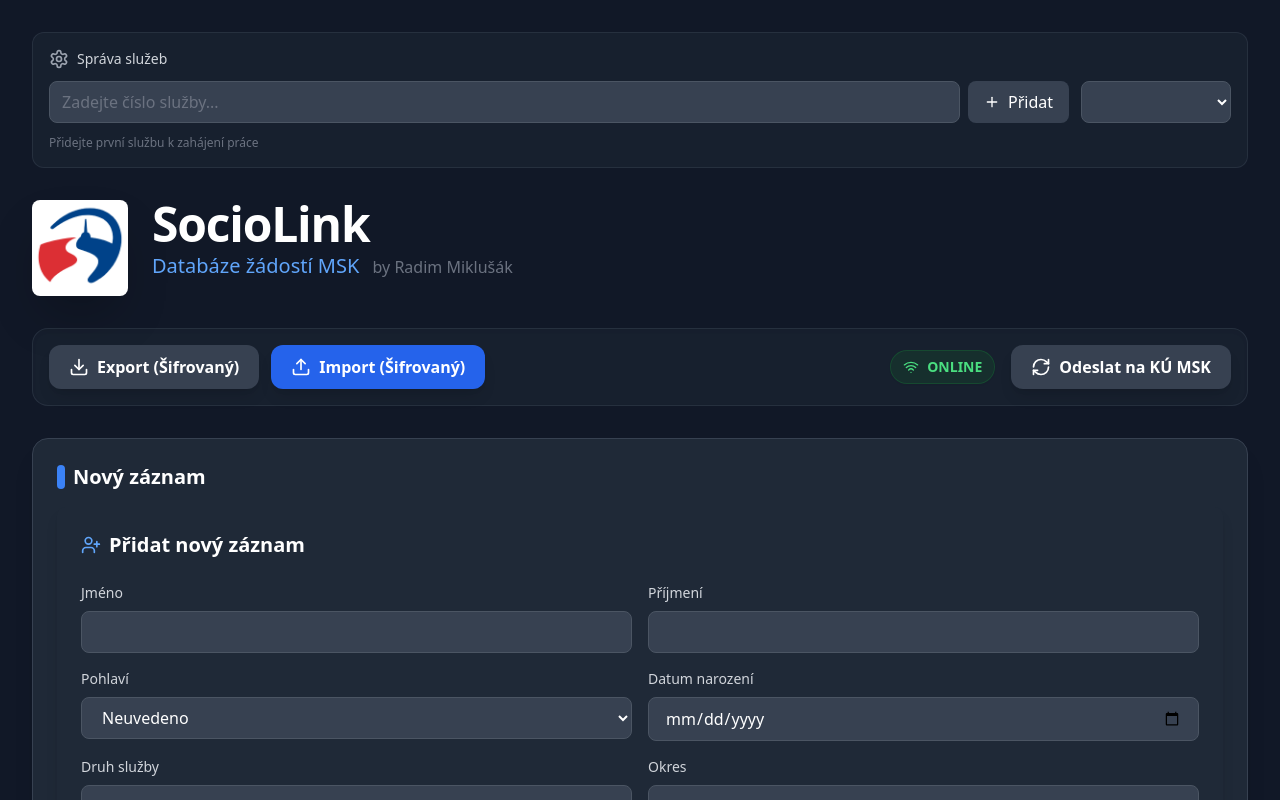
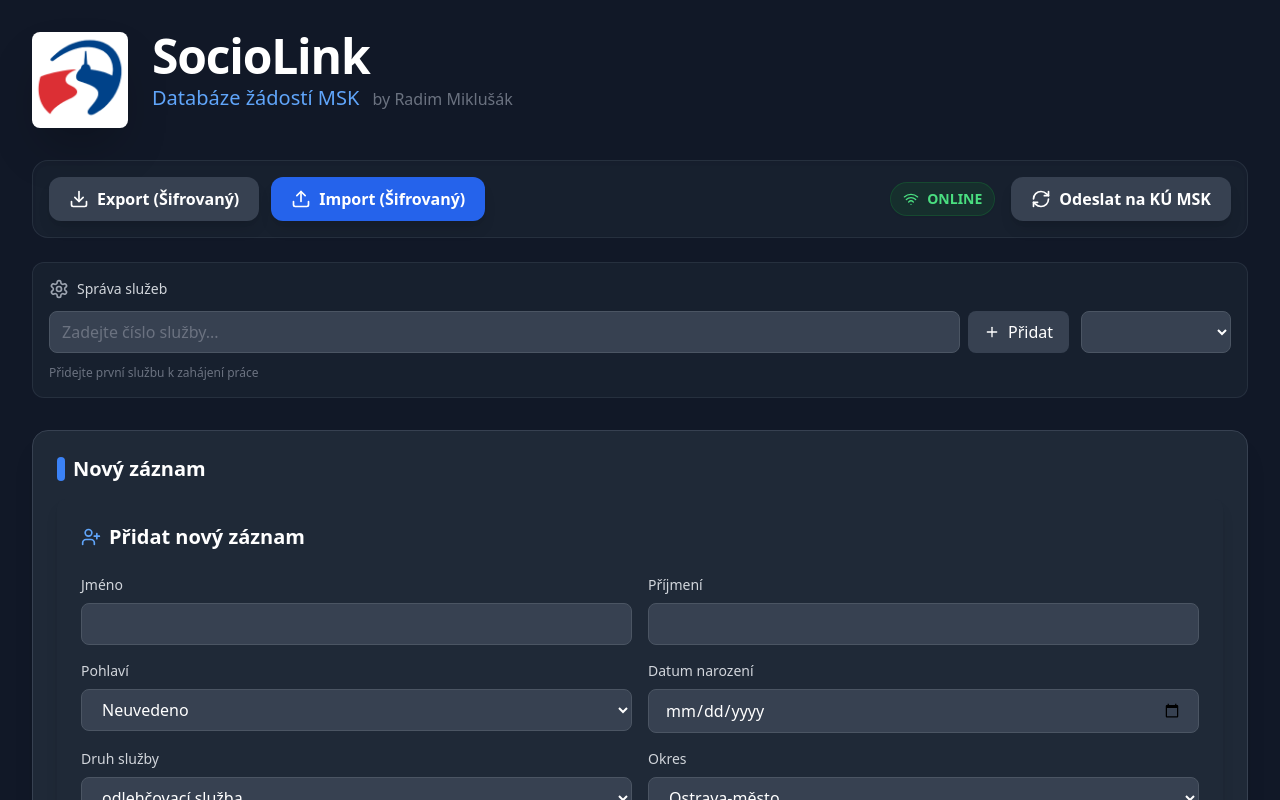
Before and after one commit to ddamianus/SocioLink, a React (Vite) app: page / in a window 1280 px wide. Shown: the top 800 px of the page. Built offline with nearby package versions, Linux system fonts and the light colour scheme.

Commit message:
Updated App.tsx

```diff
--- a/src/App.tsx
+++ b/src/App.tsx
@@ -22,12 +22,10 @@
   const [syncing, setSyncing] = useState(false);
   const [isOnline, setIsOnline] = useState(navigator.onLine);
 
-  // Stavy pro heslovací okno
   const [passwordDialogOpen, setPasswordDialogOpen] = useState(false);
   const [passwordDialogMode, setPasswordDialogMode] = useState<'export' | 'import'>('export');
   const [importingEncrypted, setImportingEncrypted] = useState(false);
 
-  // OPRAVA: Místo useState používáme useRef, abychom zabránili zamrznutí v Bolt.new
   const pendingFileRef = useRef<File | null>(null);
   const fileInputRef = useRef<HTMLInputElement>(null);
 
@@ -55,7 +53,6 @@
     loadRecords();
 
     const handleStatusChange = () => setIsOnline(navigator.onLine);
-
     window.addEventListener('online', handleStatusChange);
     window.addEventListener('offline', handleStatusChange);
 
@@ -106,8 +103,6 @@
   const handleImportFile = async (e: React.ChangeEvent<HTMLInputElement>) => {
     const file = e.target.files?.[0];
     if (!file) return;
-
-    // Uložíme soubor BEZPEČNĚ do reference, což zabrání zamrznutí!
     pendingFileRef.current = file;
     setPasswordDialogMode('import');
     setPasswordDialogOpen(true);
@@ -116,42 +111,28 @@
   const handleImportWithPassword = async (password: string) => {
     const file = pendingFileRef.current;
     if (!file) return;
-
     setImportingEncrypted(true);
-
     try {
       const fileContent = await file.text();
       const { records: importedRecords, error } = await decryptEncryptedJSON(fileContent, password);
-
       if (error) {
         alert(`Import chyba: ${error}`);
         return;
       }
-
-      const recordsWithServiceId = importedRecords.map((r: any) => ({
-        ...r,
-        serviceId
-      }));
-
+      const recordsWithServiceId = importedRecords.map((r: any) => ({ ...r, serviceId }));
       for (const record of recordsWithServiceId) {
         await db.records.add(record);
       }
-
       loadRecords();
       alert(`Úspěšně importováno ${recordsWithServiceId.length} záznamů.`);
-
       setPasswordDialogOpen(false);
       pendingFileRef.current = null;
-      if (fileInputRef.current) {
-        fileInputRef.current.value = '';
-      }
+      if (fileInputRef.current) fileInputRef.current.value = '';
     } catch (error) {
       alert(`Chyba při importu: ${error instanceof Error ? error.message : 'Neznámá chyba'}`);
       setPasswordDialogOpen(false);
       pendingFileRef.current = null;
-      if (fileInputRef.current) {
-        fileInputRef.current.value = '';
-      }
+      if (fileInputRef.current) fileInputRef.current.value = '';
     } finally {
       setImportingEncrypted(false);
     }
@@ -161,9 +142,7 @@
     setPasswordDialogOpen(false);
     if (passwordDialogMode === 'import') {
       pendingFileRef.current = null;
-      if (fileInputRef.current) {
-        fileInputRef.current.value = '';
-      }
+      if (fileInputRef.current) fileInputRef.current.value = '';
     }
   };
 
@@ -173,7 +152,6 @@
       return;
     }
     setSyncing(true);
-
     const payload = records.map(r => ({
       identifikatorSluzby: r.serviceId,
       druhSluzby: r.druhSluzby,
@@ -181,39 +159,24 @@
       okres: r.okres,
       hash: r.hash
     }));
-
-    console.log('=== DATA MINIMIZATION PAYLOAD ===');
-    console.log(`Počet záznamů: ${payload.length}`);
-    console.log('Odesílané data (bez jména, příjmení, data narození):');
     console.table(payload);
-    console.log('=== KONEC PAYLOADU ===');
-
     setTimeout(() => {
       setSyncing(false);
-      alert(`Synchronizace dokončena.\n${payload.length} záznamů bylo připraveno pro odeslání na KÚ MSK.`);
+      alert(`Synchronizace dokončena.\n${payload.length} záznamů bylo připraveno pro odeslání.`);
     }, 1000);
   };
 
   return (
     <div className="min-h-screen bg-gray-900">
       <div className="max-w-7xl mx-auto px-4 sm:px-6 lg:px-8 py-8">
-        <ServiceIdSelector
-          serviceId={serviceId}
-          serviceIds={serviceIds}
-          onServiceIdChange={handleServiceIdChange}
-          onAddServiceId={handleAddServiceId}
-        />
 
-        <div className="mt-8 mb-8">
+        {/* 1. SEKCIE: LOGO A NÁZEV */}
         <div className="flex flex-col md:flex-row items-center md:items-start gap-6 mb-8">
           <img
             src="/logo-msk.png"
             alt="Logo MSK"
             className="h-24 w-auto object-contain rounded-lg shadow-2xl"
-              onError={(e) => {
-                const target = e.target as HTMLImageElement;
-                target.style.display = 'none';
-              }}
+            onError={(e) => { (e.target as HTMLImageElement).style.display = 'none'; }}
           />
           <div className="text-center md:text-left">
             <h1 className="text-5xl font-extrabold text-white tracking-tight">SocioLink</h1>
@@ -223,7 +186,8 @@
           </div>
         </div>
 
-          <div className="flex flex-col gap-4 md:flex-row md:items-center md:justify-between bg-gray-800/50 p-4 rounded-2xl border border-gray-700/50 shadow-inner">
+        {/* 2. SEKCIE: TLAČÍTKA EXPORT/IMPORT/SYNC */}
+        <div className="mb-6 flex flex-col gap-4 md:flex-row md:items-center md:justify-between bg-gray-800/50 p-4 rounded-2xl border border-gray-700/50 shadow-inner">
           <div className="flex flex-wrap gap-3 justify-center md:justify-start">
             <button
               onClick={handleExportClick}
@@ -251,7 +215,6 @@
               {isOnline ? <Wifi className="w-4 h-4" /> : <WifiOff className="w-4 h-4" />}
               {isOnline ? 'ONLINE' : 'OFFLINE'}
             </div>
-
             <button
               onClick={handleSync}
               disabled={records.length === 0 || syncing}
@@ -262,8 +225,18 @@
             </button>
           </div>
         </div>
+
+        {/* 3. SEKCIE: SPRÁVA SLUŽEB (PŘESUNUTO SEM) */}
+        <div className="mb-8">
+          <ServiceIdSelector
+            serviceId={serviceId}
+            serviceIds={serviceIds}
+            onServiceIdChange={handleServiceIdChange}
+            onAddServiceId={handleAddServiceId}
+          />
         </div>
 
+        {/* 4. SEKCIE: FORMULÁŘ A TABULKA */}
         <div className="grid grid-cols-1 gap-8">
           <div className="bg-gray-800 p-6 rounded-2xl border border-gray-700 shadow-xl">
             <h2 className="text-xl font-semibold text-white mb-4 flex items-center gap-2">
```
Lines whose indentation alone changed are shown as unchanged.
